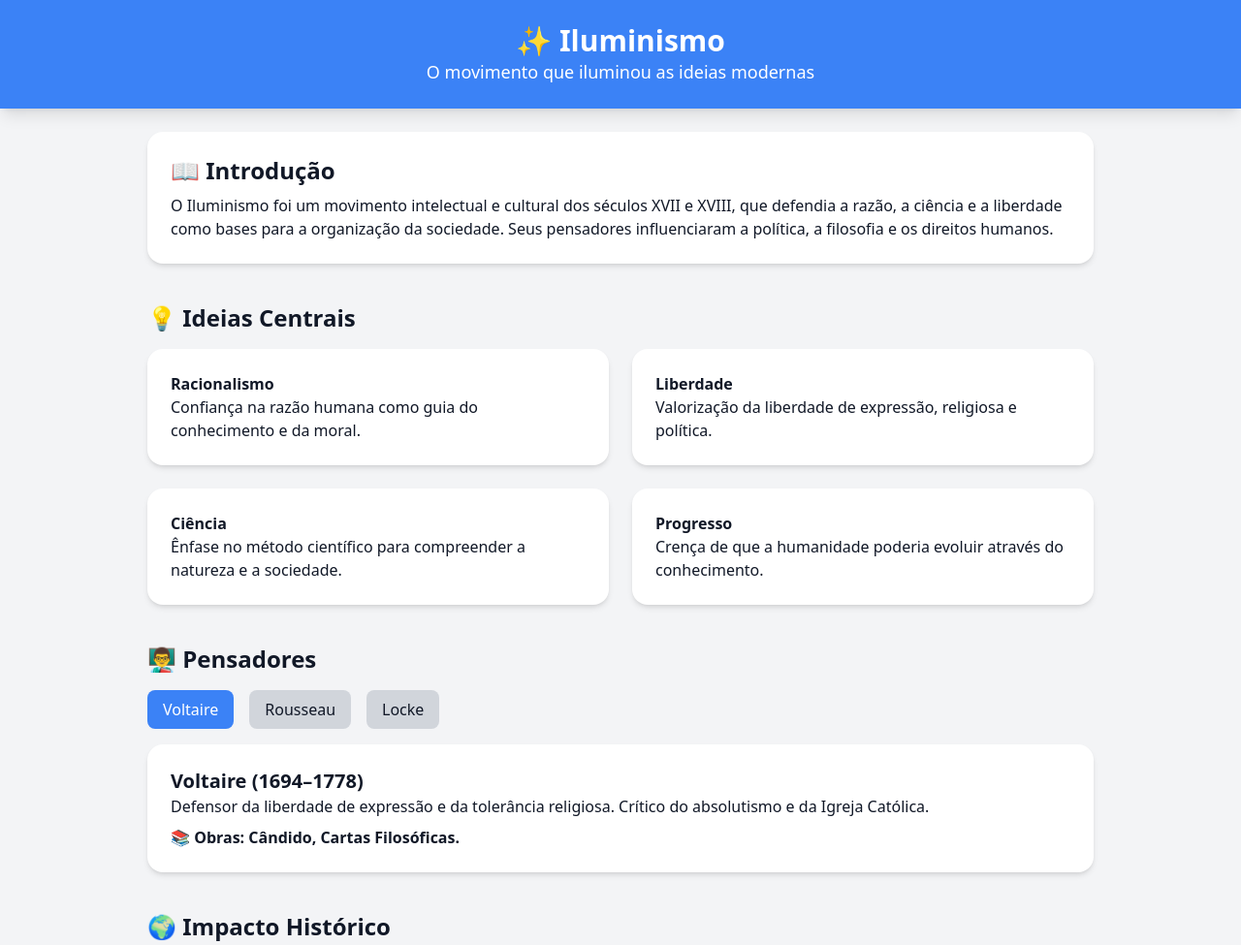
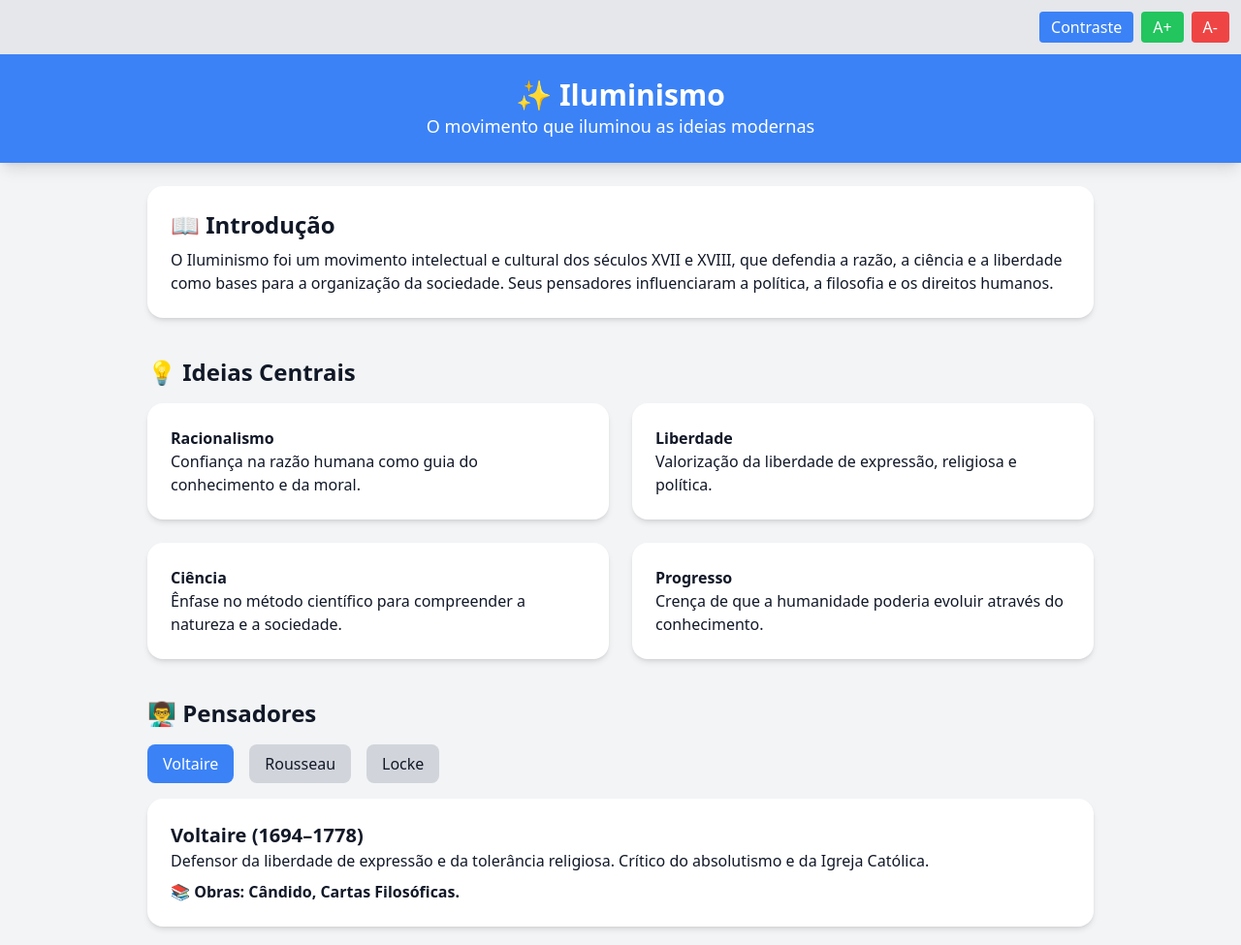
Before and after one commit to Noobma/Iluminismo-, a plain HTML site: page index.html in a window 1280 px wide. Shown: the top 975 px of the page at 97% size. Drawn offline with nearby package versions, Linux system fonts and the light colour scheme.

Commit message:
Atualizar o index.html

```diff
--- a/index.html
+++ b/index.html
@@ -7,6 +7,16 @@
   <script src="https://cdn.tailwindcss.com"></script>
 </head>
 <body class="bg-gray-100 dark:bg-gray-900 text-gray-900 dark:text-gray-100">
+
+<!-- Barra de Acessibilidade -->
+  <div class="flex justify-end gap-2 p-3 bg-gray-200 dark:bg-gray-700 shadow-md">
+    <button onclick="toggleContrast()" aria-label="Ativar/Desativar alto contraste"
+      class="px-3 py-1 rounded bg-blue-500 text-white hover:bg-blue-600">Contraste</button>
+    <button onclick="changeFontSize(1)" aria-label="Aumentar fonte"
+      class="px-3 py-1 rounded bg-green-500 text-white hover:bg-green-600">A+</button>
+    <button onclick="changeFontSize(-1)" aria-label="Diminuir fonte"
+      class="px-3 py-1 rounded bg-red-500 text-white hover:bg-red-600">A-</button>
+  </div>
 
   <!-- Cabeçalho -->
   <header class="text-center py-6 bg-blue-500 text-white shadow-lg">
```
